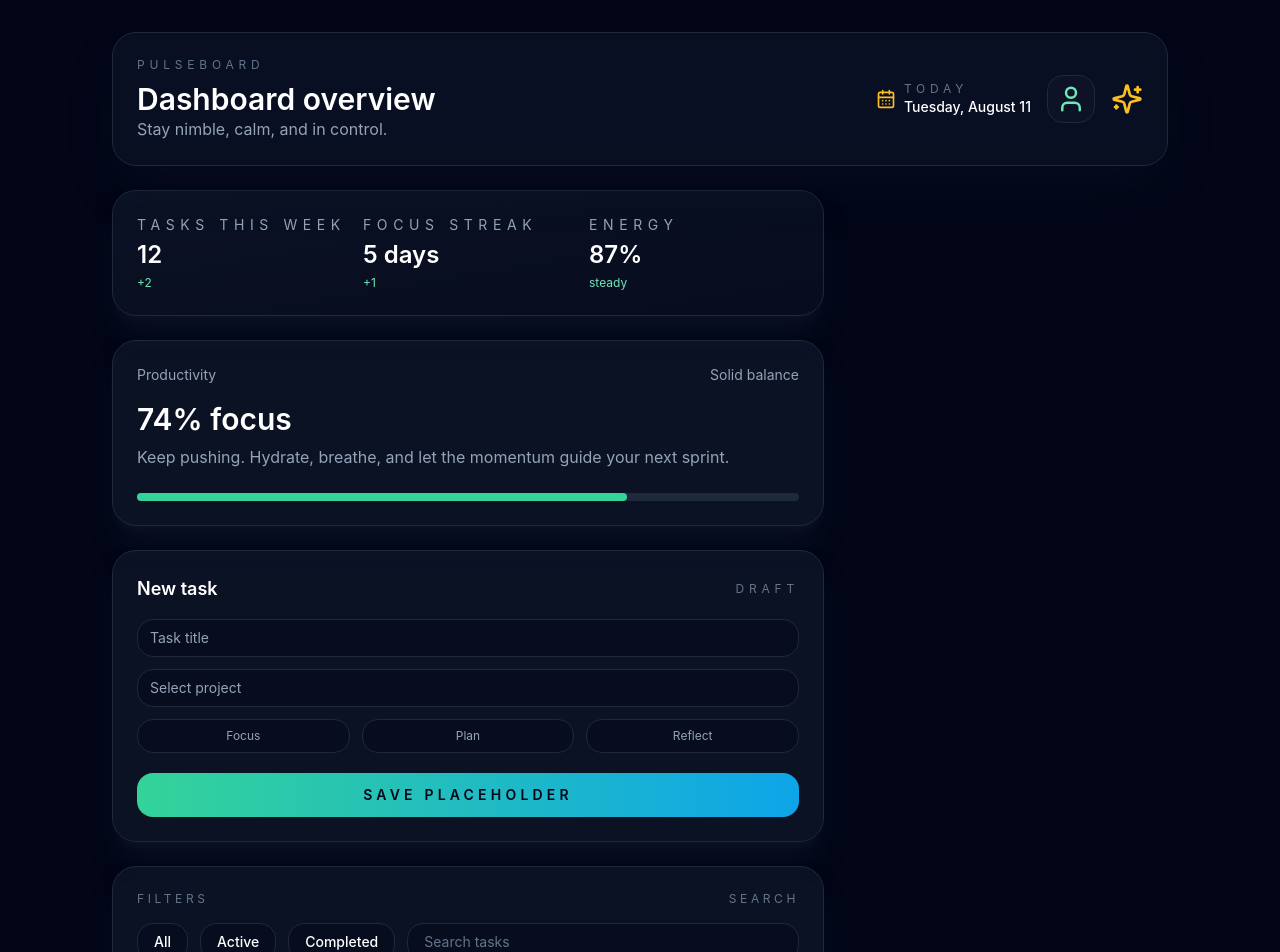
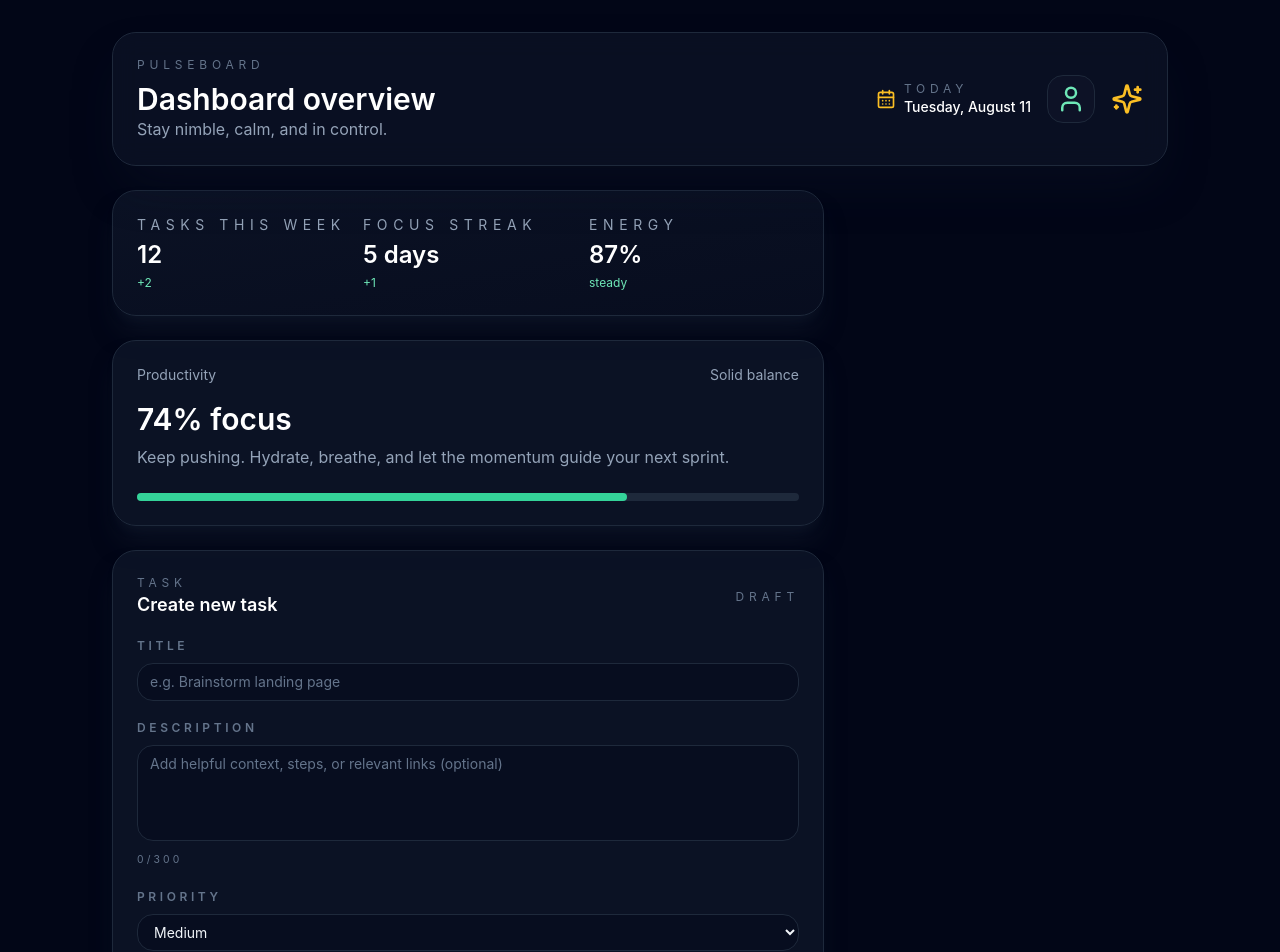
Before and after one commit to johnwick22012026-source/PulseBoard, a React (Vite) app: page / in a window 1280 px wide. Shown: the top 952 px of the page. Built offline with nearby package versions, Linux system fonts and the light colour scheme; the HTML template or start-up script is replaced by a standard one.

Commit message:
feat(PULSEBOA-31): Implement task creation form UI and validation — src/components/TaskForm.tsx

```diff
--- a/src/components/TaskForm.tsx
+++ b/src/components/TaskForm.tsx
@@ -1,29 +1,111 @@
-export default function TaskForm() {
+import { FormEvent, useState } from 'react'
+import type { Priority } from '../types/task'
+
+type TaskFormPayload = {
+  title: string
+  description?: string
+  priority: Priority
+}
+
+type TaskFormProps = {
+  onSubmit: (payload: TaskFormPayload) => void
+}
+
+export default function TaskForm({ onSubmit }: TaskFormProps) {
+  const [title, setTitle] = useState('')
+  const [description, setDescription] = useState('')
+  const [priority, setPriority] = useState<Priority>('medium')
+  const [error, setError] = useState('')
+
+  const handleSubmit = (event: FormEvent<HTMLFormElement>) => {
+    event.preventDefault()
+    const trimmedTitle = title.trim()
+
+    if (!trimmedTitle) {
+      setError('Task title is required')
+      return
+    }
+
+    setError('')
+
+    const payload: TaskFormPayload = {
+      title: trimmedTitle,
+      priority,
+    }
+
+    const trimmedDescription = description.trim()
+    if (trimmedDescription) {
+      payload.description = trimmedDescription
+    }
+
+    onSubmit(payload)
+    setTitle('')
+    setDescription('')
+    setPriority('medium')
+  }
+
   return (
     <section className="rounded-3xl border border-slate-800 bg-slate-900/70 p-6 shadow-xl shadow-slate-900/60">
       <div className="flex items-center justify-between">
-        <h3 className="text-lg font-semibold text-white">New task</h3>
+        <div>
+          <p className="text-xs uppercase tracking-[0.4em] text-slate-500">Task</p>
+          <h3 className="text-lg font-semibold text-white">Create new task</h3>
+        </div>
         <span className="text-xs uppercase tracking-[0.4em] text-slate-500">Draft</span>
       </div>
-      <div className="mt-4 grid gap-3 text-sm text-slate-400">
-        <div className="rounded-2xl border border-slate-800 bg-slate-950/40 px-3 py-2">
-          Task title
+      <form onSubmit={handleSubmit} className="mt-4 space-y-4 text-sm text-slate-400">
+        <div>
+          <label htmlFor="task-title" className="text-xs font-semibold uppercase tracking-[0.3em] text-slate-500">
+            Title
+          </label>
+          <input
+            id="task-title"
+            className="mt-2 w-full rounded-2xl border border-slate-800 bg-slate-950/40 px-3 py-2 text-sm text-slate-100 placeholder:text-slate-500 focus:border-emerald-400 focus:outline-none"
+            placeholder="e.g. Brainstorm landing page"
+            value={title}
+            maxLength={100}
+            onChange={(event) => setTitle(event.target.value)}
+          />
+          {error && <p className="mt-1 text-rose-400">{error}</p>}
         </div>
-        <div className="rounded-2xl border border-slate-800 bg-slate-950/40 px-3 py-2">
-          Select project
+        <div>
+          <label htmlFor="task-description" className="text-xs font-semibold uppercase tracking-[0.3em] text-slate-500">
+            Description
+          </label>
+          <textarea
+            id="task-description"
+            className="mt-2 h-24 w-full resize-none rounded-2xl border border-slate-800 bg-slate-950/40 px-3 py-2 text-sm text-slate-200 placeholder:text-slate-500 focus:border-emerald-400 focus:outline-none"
+            placeholder="Add helpful context, steps, or relevant links (optional)"
+            value={description}
+            maxLength={300}
+            onChange={(event) => setDescription(event.target.value)}
+          />
+          <p className="mt-1 text-[0.65rem] uppercase tracking-[0.3em] text-slate-500">
+            {description.length}/300
+          </p>
         </div>
-        <div className="flex gap-3 text-xs">
-          <div className="flex-1 rounded-2xl border border-slate-800 bg-slate-950/40 px-3 py-2 text-center">Focus</div>
-          <div className="flex-1 rounded-2xl border border-slate-800 bg-slate-950/40 px-3 py-2 text-center">Plan</div>
-          <div className="flex-1 rounded-2xl border border-slate-800 bg-slate-950/40 px-3 py-2 text-center">Reflect</div>
+        <div>
+          <label htmlFor="task-priority" className="text-xs font-semibold uppercase tracking-[0.3em] text-slate-500">
+            Priority
+          </label>
+          <select
+            id="task-priority"
+            className="mt-2 w-full rounded-2xl border border-slate-800 bg-slate-950/40 px-3 py-2 text-sm text-slate-100 focus:border-emerald-400 focus:outline-none"
+            value={priority}
+            onChange={(event) => setPriority(event.target.value as Priority)}
+          >
+            <option value="low">Low</option>
+            <option value="medium">Medium</option>
+            <option value="high">High</option>
+          </select>
         </div>
-      </div>
-      <button
-        className="mt-5 w-full rounded-2xl bg-gradient-to-r from-emerald-400 to-sky-500 px-4 py-3 text-sm font-semibold uppercase tracking-[0.3em] text-slate-950 transition hover:opacity-90"
-        type="button"
-      >
-        Save placeholder
-      </button>
+        <button
+          type="submit"
+          className="w-full rounded-2xl bg-gradient-to-r from-emerald-400 to-sky-500 px-4 py-3 text-xs font-semibold uppercase tracking-[0.3em] text-slate-950 transition hover:opacity-90"
+        >
+          Add task
+        </button>
+      </form>
     </section>
   )
 }
```
